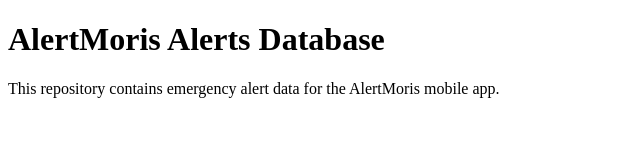
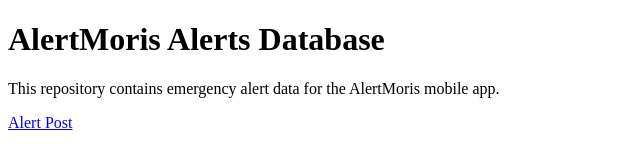
Before and after one commit to Keshilkg/alertmoris-alerts-db, a plain HTML site: page index.html in a window 1280 px wide. Shown: the full height of the page, 0-640 px from the left. Drawn offline with Linux system fonts and the light colour scheme.

Commit message:
Update index.html

```diff
--- a/index.html
+++ b/index.html
@@ -6,5 +6,6 @@
 <body>
     <h1>AlertMoris Alerts Database</h1>
     <p>This repository contains emergency alert data for the AlertMoris mobile app.</p>
+    <a href="admin-alerts.html"> Alert Post </a>
 </body>
 </html>
```
